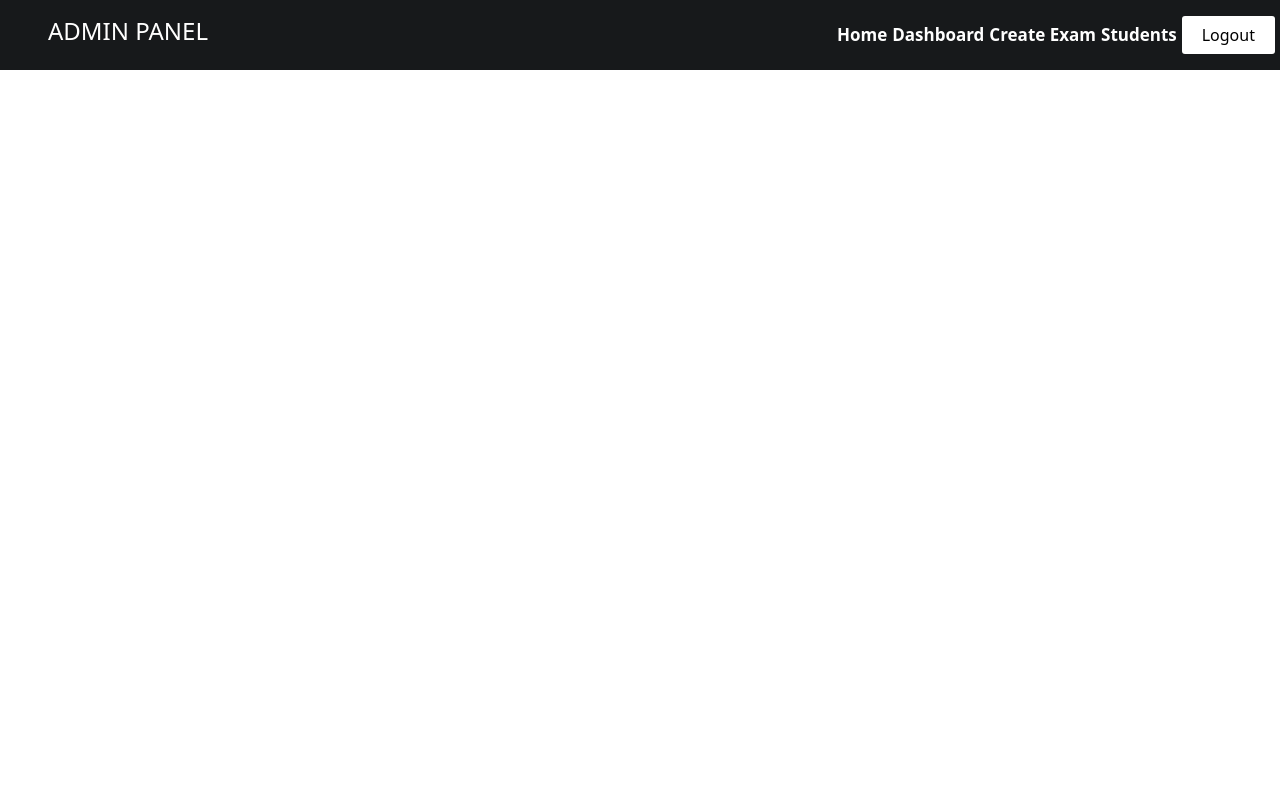
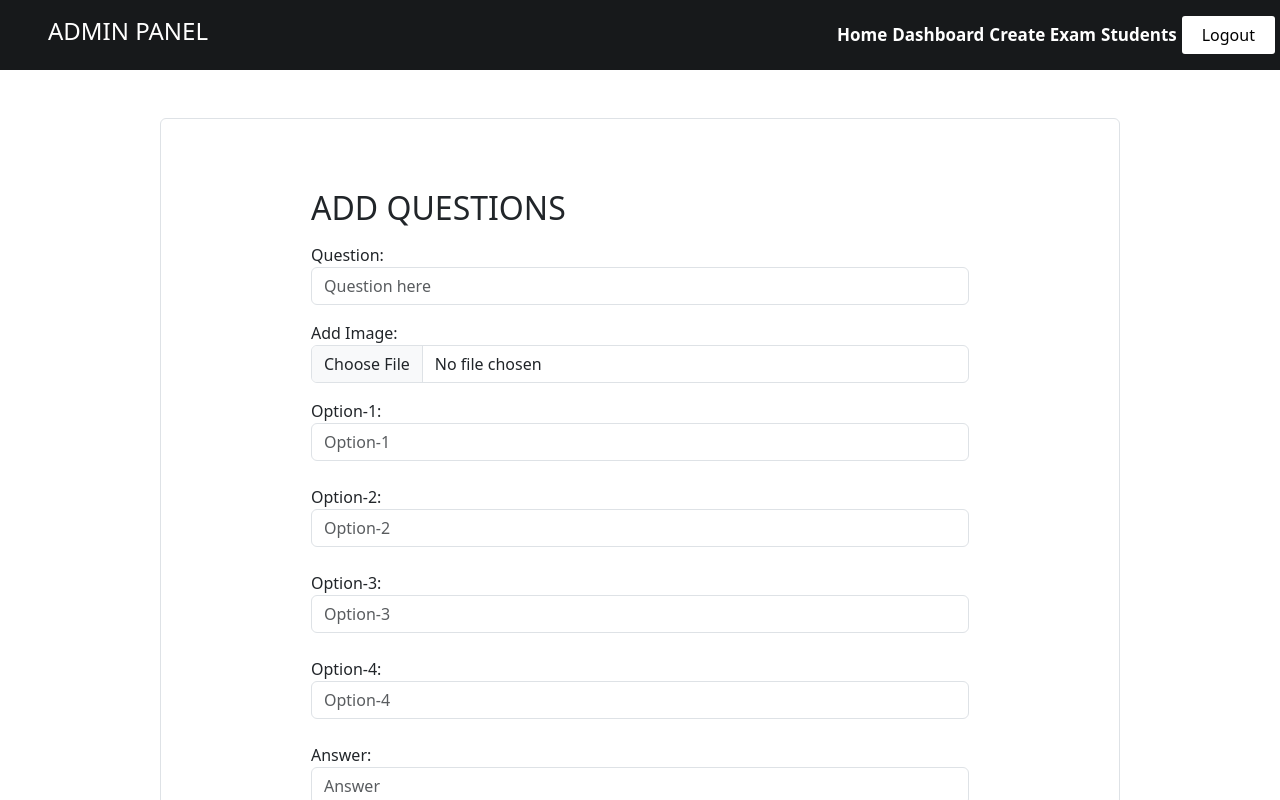
Before and after one commit to LikhithDeveloper/TDRReact, a React (Vite) app: page /admin/setpaper/1 in a window 1280 px wide. Shown: the top 800 px of the page. Built offline with nearby package versions, Linux system fonts and the light colour scheme; no server answers; the database is empty.

Commit message:
Questions adding done

```diff
--- a/src/components/admin/AdminPanel.jsx
+++ b/src/components/admin/AdminPanel.jsx
@@ -15,7 +15,7 @@ const AdminPanel = () => {
         <Route path="dashboard" element={<Dashboard></Dashboard>}></Route>
         <Route path="exams" element={<Exams></Exams>}></Route>
         <Route path="students" element={<Students></Students>}></Route>
-        <Route path="setpaper" element={<SetPaper></SetPaper>}></Route>
+        <Route path="setpaper/:id" element={<SetPaper></SetPaper>}></Route>
       </Routes>
     </div>
   );
--- a/src/components/admin/Exams.jsx
+++ b/src/components/admin/Exams.jsx
@@ -139,7 +139,7 @@ const Exams = () => {
                 {exam.description || "No description provided."}
               </p>
               <button
-                onClick={() => navigate("/admin/setpaper/")}
+                onClick={() => navigate(`/admin/setpaper/${exam.id}`)}
                 href="#"
                 className="btn btn-primary w-100"
               >
--- a/src/components/admin/SetPaper.jsx
+++ b/src/components/admin/SetPaper.jsx
@@ -1,4 +1,50 @@
+import { useContext, useEffect, useRef } from "react";
+import { useParams } from "react-router";
+import { FirebaseLink } from "../store/firebase";
+
 const SetPaper = () => {
+  const formRef = useRef(null);
+  const { id } = useParams();
+  const { AddQuestion, GetPaper } = useContext(FirebaseLink);
+
+  useEffect(() => {
+    const questionData = () => {
+      const data = GetPaper(id);
+      console.log(data);
+    };
+    questionData();
+  }, []);
+
+  const handelForm = async (e) => {
+    e.preventDefault();
+
+    const data = new FormData(e.target);
+    const question = data.get("question");
+    const image = data.get("image"); // Image file
+    const opt1 = data.get("opt1");
+    const opt2 = data.get("opt2");
+    const opt3 = data.get("opt3");
+    const opt4 = data.get("opt4");
+    const answer = data.get("answer");
+
+    // Convert image to Base64
+    const reader = new FileReader();
+    reader.onloadend = () => {
+      const base64Image = reader.result; // Base64 encoded string
+      AddQuestion(id, question, base64Image, opt1, opt2, opt3, opt4, answer);
+    };
+    reader.onerror = () => {
+      alert("Failed to read the image file");
+    };
+
+    reader.readAsDataURL(image); // Trigger Base64 conversion
+
+    // Reset the form after submission
+    if (formRef.current) {
+      formRef.current.reset();
+    }
+  };
+
   return (
     <>
       <div
@@ -8,65 +54,79 @@ const SetPaper = () => {
         }}
         className="container border rounded mt-5 w-75 d-flex flex-column mb-5"
       >
-        <h5 className="display-6 mb-3 fs-2 ">ADD QUESTION</h5>
-        <form>
+        <h5 className="display-6 mb-3 fs-2">ADD QUESTIONS</h5>
+        <form ref={formRef} onSubmit={handelForm}>
           <div className="form-group mb-3">
-            <label for="exampleInputEmail1">Question:</label>
+            <label htmlFor="question">Question:</label>
             <input
               type="text"
+              name="question"
               className="form-control"
-              id="exampleInputEmail1"
-              aria-describedby="emailHelp"
+              id="question"
               placeholder="Question here"
               required
             />
           </div>
+          <div className="form-group mb-3">
+            <label htmlFor="image">Add Image:</label>
+            <input
+              type="file"
+              name="image"
+              className="form-control"
+              id="image"
+            />
+          </div>
           <div className="form-group mb-4">
-            <label for="exampleInputPassword1">Option-1:</label>
+            <label htmlFor="option1">Option-1:</label>
             <input
               type="text"
+              name="opt1"
               className="form-control"
-              id="exampleInputPassword1"
+              id="opt1"
               placeholder="Option-1"
               required
             />
           </div>
           <div className="form-group mb-4">
-            <label for="exampleInputPassword1">Option-2:</label>
+            <label htmlFor="option2">Option-2:</label>
             <input
               type="text"
+              name="opt2"
               className="form-control"
-              id="exampleInputPassword1"
+              id="option2"
               placeholder="Option-2"
               required
             />
           </div>
           <div className="form-group mb-4">
-            <label for="exampleInputPassword1">Option-3:</label>
+            <label htmlFor="option3">Option-3:</label>
             <input
               type="text"
+              name="opt3"
               className="form-control"
-              id="exampleInputPassword1"
+              id="option3"
               placeholder="Option-3"
               required
             />
           </div>
           <div className="form-group mb-4">
-            <label for="exampleInputPassword1">Option-4:</label>
+            <label htmlFor="option4">Option-4:</label>
             <input
               type="text"
+              name="opt4"
               className="form-control"
-              id="exampleInputPassword1"
+              id="option4"
               placeholder="Option-4"
               required
             />
           </div>
           <div className="form-group mb-4">
-            <label for="exampleInputPassword1">Answer:</label>
+            <label htmlFor="answer">Answer:</label>
             <input
               type="text"
+              name="answer"
               className="form-control"
-              id="exampleInputPassword1"
+              id="answer"
               placeholder="Answer"
               required
             />
--- a/src/components/store/firebase.jsx
+++ b/src/components/store/firebase.jsx
@@ -21,6 +21,8 @@ import {
   collection,
   deleteDoc,
   doc,
+  getDoc,
+  getDocs,
 } from "firebase/firestore";
 
 const firebaseConfig = {
@@ -67,6 +69,51 @@ export const FirebaseStore = ({ children }) => {
       alert("Exam Created successfully");
     } catch (e) {
       alert("Error: ", e);
+    }
+  };
+
+  // Paper data
+  const AddQuestion = async (
+    id,
+    question,
+    base64Image,
+    opt1,
+    opt2,
+    opt3,
+    opt4,
+    answer
+  ) => {
+    try {
+      const query = collection(db, "Exams", id, "Questions");
+      await addDoc(query, {
+        question: question,
+        image: base64Image,
+        opt1: opt1,
+        opt2: opt2,
+        opt3: opt3,
+        opt4: opt4,
+        answer: answer,
+      });
+      alert("Question is added");
+    } catch (error) {
+      alert("Can't able to add the question");
+    }
+  };
+
+  // Get Papers
+
+  const GetPaper = async (id) => {
+    try {
+      const query = collection(db, "Exams", id, "Questions");
+      const questionData = await getDocs(query);
+      const ques = [];
+      questionData.forEach((element) => {
+        ques.push({ id: element.id, ...element.data() });
+      });
+
+      return ques;
+    } catch (error) {
+      alert("Getting Server Error");
     }
   };
 
@@ -130,6 +177,8 @@ export const FirebaseStore = ({ children }) => {
         ex,
         setEx,
         DeleteExamList,
+        AddQuestion,
+        GetPaper,
       }}
     >
       {children}
```
